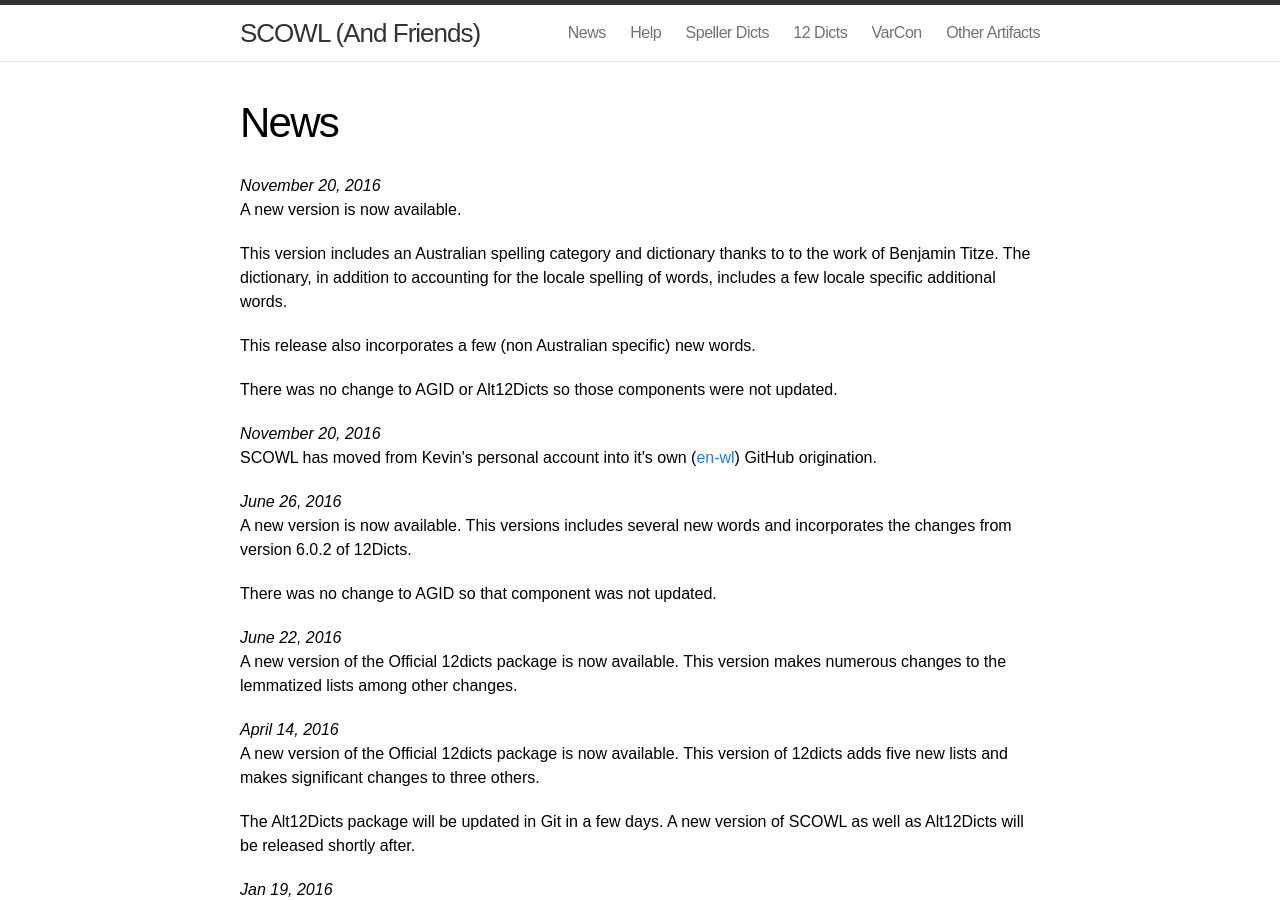
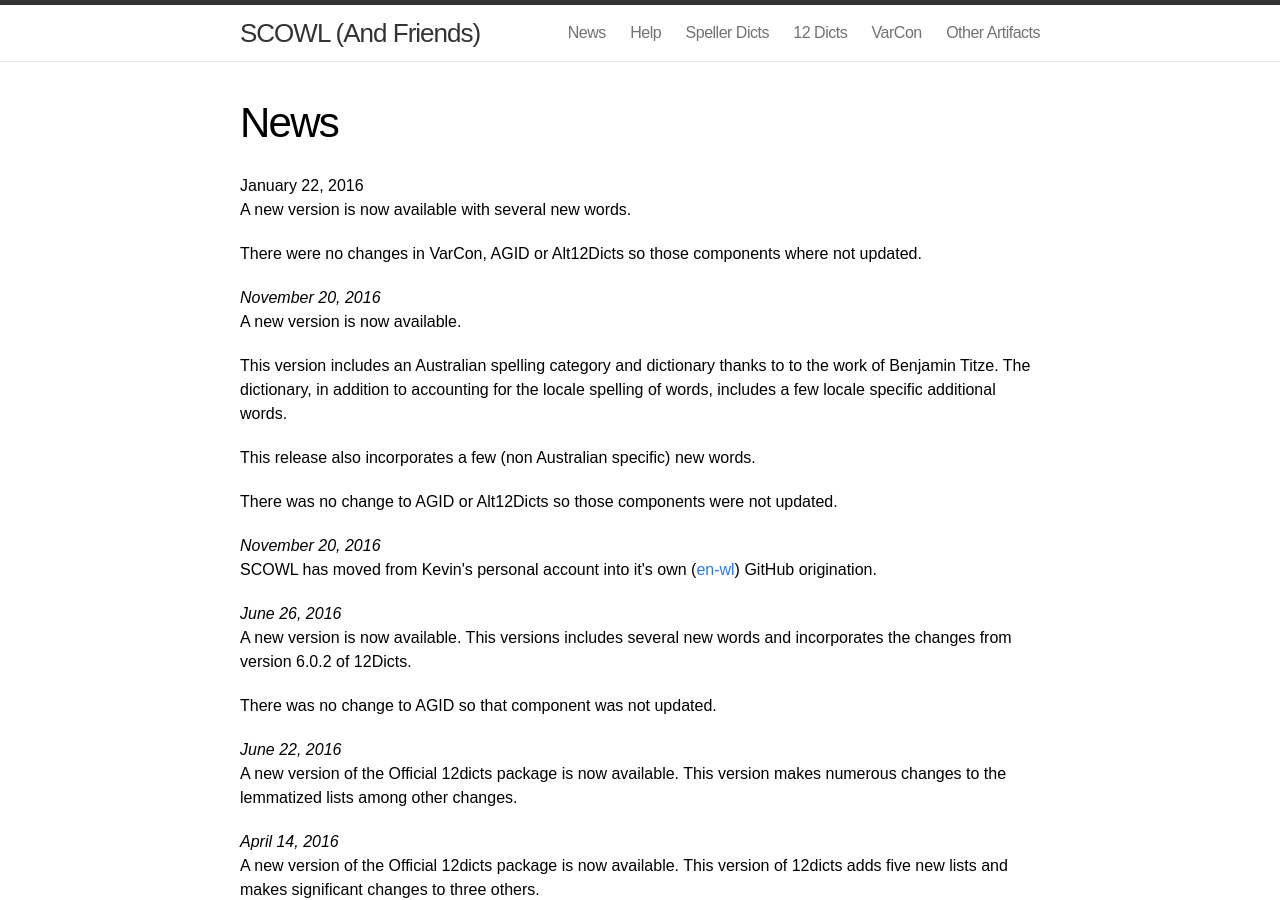
Before and after one commit to en-wl/wordlist, a Jekyll site: the page built from site/news.html, in a window 1280 px wide and 900 px high. Built offline with Jekyll 4.4.1, drawn with Linux system fonts in a browser that asks for light colours; Markdown is read by kramdown in place of the engine named in the settings.

Commit message:
Update website for 2017.01.22 release.

```diff
--- a/site/news.html
+++ b/site/news.html
@@ -2,6 +2,11 @@
 layout: post
 title: News
 ---
+<p>January 22, 2016</i></br>
+A new version is now available with several new words.
+<p>
+There were no changes in VarCon, AGID or
+Alt12Dicts so those components where not updated.
 <p>
 <i>November 20, 2016</i></br>
 A new version is now available.
```
Also changed, not shown: site/dicts.md (+5 -5 lines), site/index.md (+2 -2 lines).
